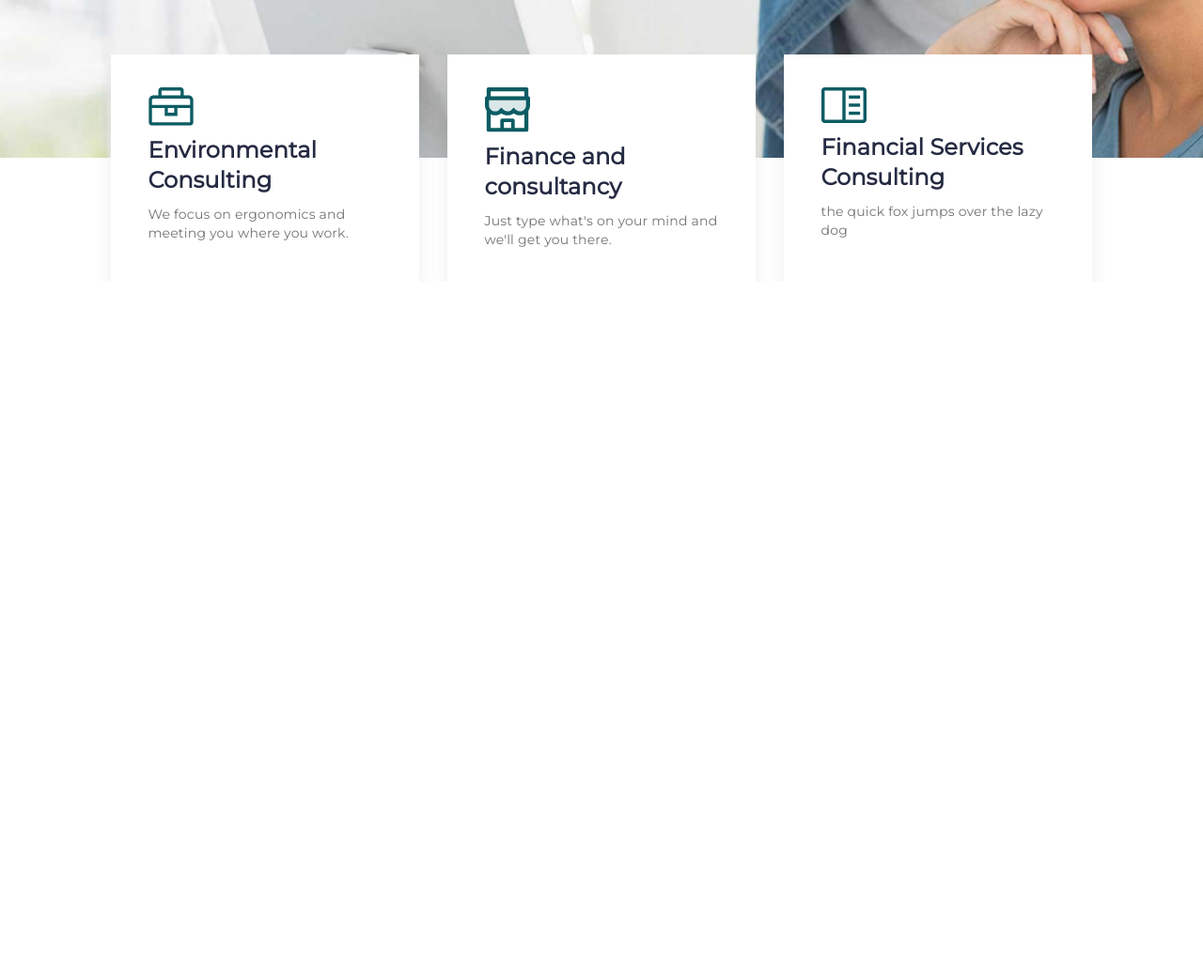
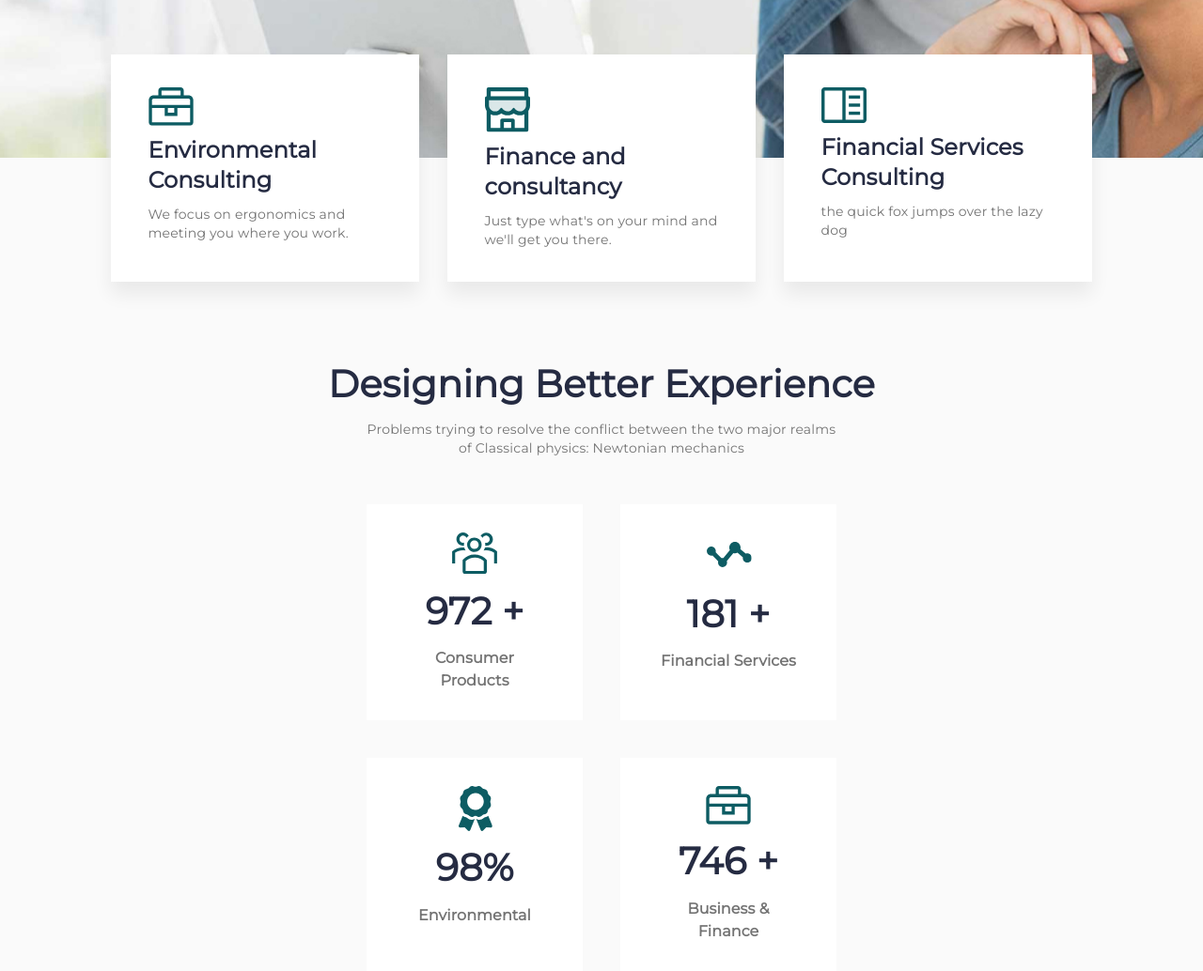
Before and after one commit to biglevoozy/Relvise, a plain HTML site: page index.html in a window 1280 px wide. Shown: the part 627-1661 px from the top of the page at 94% size. Before the commit the page ends 927 px from the top, so only its background shows below. Drawn offline with Linux system fonts and the light colour scheme.

Commit message:
Section Layout - statistics

```diff
--- a/assets/scss/base/_global.scss
+++ b/assets/scss/base/_global.scss
@@ -1,5 +1,6 @@
 body {
   font-family: Montserrat;
+  background: #fafafa;
 }
 
 .wrapper {
--- /dev/null
+++ b/assets/scss/components/_section-header.scss
@@ -0,0 +1,27 @@
+.section-header {
+  display: flex;
+  flex-direction: column;
+  align-items: center;
+  gap: 10px;
+}
+
+.title {
+  max-width: 610px;
+  color: #252b42;
+  font-size: 40px;
+  font-weight: 700;
+  line-height: 143%;
+  letter-spacing: 0.2px;
+  text-align: center;
+}
+
+.subtitle {
+  max-width: 510px;
+
+  color: #737373;
+  font-size: 14px;
+  font-weight: 500;
+  line-height: 143%;
+  letter-spacing: 0.2px;
+  text-align: center;
+}
--- a/assets/scss/media/_media.scss
+++ b/assets/scss/media/_media.scss
@@ -25,6 +25,14 @@
     }
   }
 }
+.statistics {
+  &__items {
+    display: grid;
+    justify-content: center;
+    gap: 40px;
+    grid-template-columns: repeat(2, 230px);
+  }
+}
 /*============================*/
 
 /*MOBILE*/
@@ -34,8 +42,9 @@
       margin-right: 70px;
     }
   }
+
   .hero {
-    padding: 130px 0 150px 0;
+    padding: 130px 0px 150px 0px;
 
     &__info {
       text-align: center;
@@ -52,12 +61,27 @@
       font-size: 18px;
     }
   }
+
   .services {
-    &__items{
-      margin-top: -0px;
+    &__items {
+      margin-top: -80px;
     }
     &__item {
       width: 100%;
+    }
+  }
+
+  .statistics {
+    &__items {
+      display: flex;
+      flex-direction: column;
+      gap: 20px;
+    }
+  }
+
+  .item-statistics {
+    &__number {
+      margin: 5px 0px;
     }
   }
 }
@@ -65,6 +89,12 @@
 
 /*MOBILE SMALL*/
 @media (max-width: 479.98px) {
+  .title {
+    font-size: 32px;
+  }
+  .subtitle {
+    font-size: 12px;
+  }
   .header {
     &__logo {
       position: relative;
--- a/assets/scss/pages/_index.scss
+++ b/assets/scss/pages/_index.scss
@@ -70,6 +70,7 @@
 }
 
 .services {
+
   &__container {
   }
 
@@ -80,7 +81,6 @@
   }
 
   &__item {
-    cursor: pointer;
     padding: 35px 40px;
     max-width: 328px;
     background: #fff;
@@ -91,7 +91,6 @@
   display: flex;
   flex-direction: column;
   gap: 10px;
-
 
   &__icon {
   }
@@ -112,3 +111,66 @@
     letter-spacing: 0.2px;
   }
 }
+
+/*=====================*/
+
+/*==========STATISTICS===========*/
+
+.statistics {
+
+
+  &__container {
+  }
+
+  &__header {
+    padding-top: 80px;
+  }
+
+  &__title {
+
+  }
+
+  &__subtitle {
+
+  }
+
+  &__items {
+    margin-top: 50px;
+
+    display: flex;
+    justify-content: space-between
+    ;
+  }
+
+  &__item {
+    background: #fff;
+  }
+}
+
+.item-statistics {
+  padding: 30px 40px;
+
+  text-align: center;
+
+  background: #FFF;
+
+  &__icon {
+  }
+
+  &__number {
+    margin: 10px 0px;
+    color: #252b42;
+    font-size: 40px;
+    font-weight: 700;
+    line-height: 143%;
+    letter-spacing: 0.2px;
+  }
+
+  &__text {
+    color: #737373;
+    font-size: 16px;
+    font-weight: 700;
+    line-height: 150%;
+    letter-spacing: 0.1px;
+  }
+}
--- a/assets/scss/style.scss
+++ b/assets/scss/style.scss
@@ -7,6 +7,7 @@
 
 /*------------Components-------------*/
 @import "components/_header.scss";
+@import "components/_section-header.scss";
 
 /*------------Media-----------------*/
 @import "media/_media.scss";
--- a/index.html
+++ b/index.html
@@ -87,7 +87,49 @@
             </div>
           </div>
         </section>
-
+        <section class="statistics">
+          <div class="statistics__container">
+            <div class="statistics__header section-header">
+              <h2 class="statistics__title title">
+                Designing Better Experience
+              </h2>
+              <p class="statistics__subtitle subtitle">
+                Problems trying to resolve the conflict between the two major
+                realms of Classical physics: Newtonian mechanics
+              </p>
+            </div>
+            <div class="statistics__items">
+              <div class="statistics__item item-statistics">
+                <div class="item-statistics__icon">
+                  <img src="assets/img/statistics/01.svg" alt="Icon" />
+                </div>
+                <h3 class="item-statistics__number">972 +</h3>
+                <p class="item-statistics__text">Consumer Products</p>
+              </div>
+              <div class="statistics__item item-statistics">
+                <div class="item-statistics__icon">
+                  <img src="assets/img/statistics/02.svg" alt="Icon" />
+                </div>
+                <h3 class="item-statistics__number">181 +</h3>
+                <p class="item-statistics__text">Financial Services</p>
+              </div>
+              <div class="statistics__item item-statistics">
+                <div class="item-statistics__icon">
+                  <img src="assets/img/statistics/03.svg" alt="Icon" />
+                </div>
+                <h3 class="item-statistics__number">98%</h3>
+                <p class="item-statistics__text">Environmental</p>
+              </div>
+              <div class="statistics__item item-statistics">
+                <div class="item-statistics__icon">
+                  <img src="assets/img/statistics/04.svg" alt="Icon" />
+                </div>
+                <h3 class="item-statistics__number">746 +</h3>
+                <p class="item-statistics__text">Business & Finance</p>
+              </div>
+            </div>
+          </div>
+        </section>
       </main>
     </div>
     <script src="assets/js/script.js"></script>
```
Also changed, not shown: assets/css/style.css, assets/img/statistics/01.svg (added), assets/img/statistics/02.svg (added), assets/img/statistics/03.svg (added), assets/img/statistics/04.svg (added).
